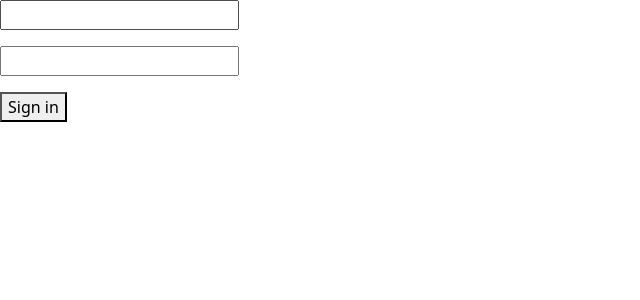
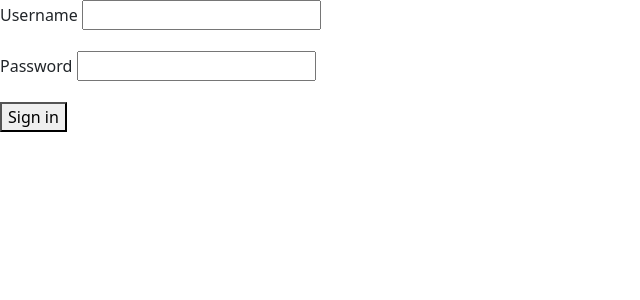
Before and after one commit to kaung4T/Write-Online, a Django app: page /login in a window 1280 px wide. Shown: the top 300 px of the page, without its empty margins (0-640 px from the left). Run offline with Django 3.2, Linux system fonts and the light colour scheme.

Commit message:
updateLogin

```diff
--- a/template/login.html
+++ b/template/login.html
@@ -13,8 +13,11 @@
 
 <form action="" method="POST">
     <div class="mb-3">
+        <label class="form-label">Username</label>
         <input type="text" name="username"></div>
+
         <div class="mb-3">
+            <label class="form-label">Password</label>
             <input type="password" name="password"></div>
     <button type="submit">Sign in</button>
 </form>
```
